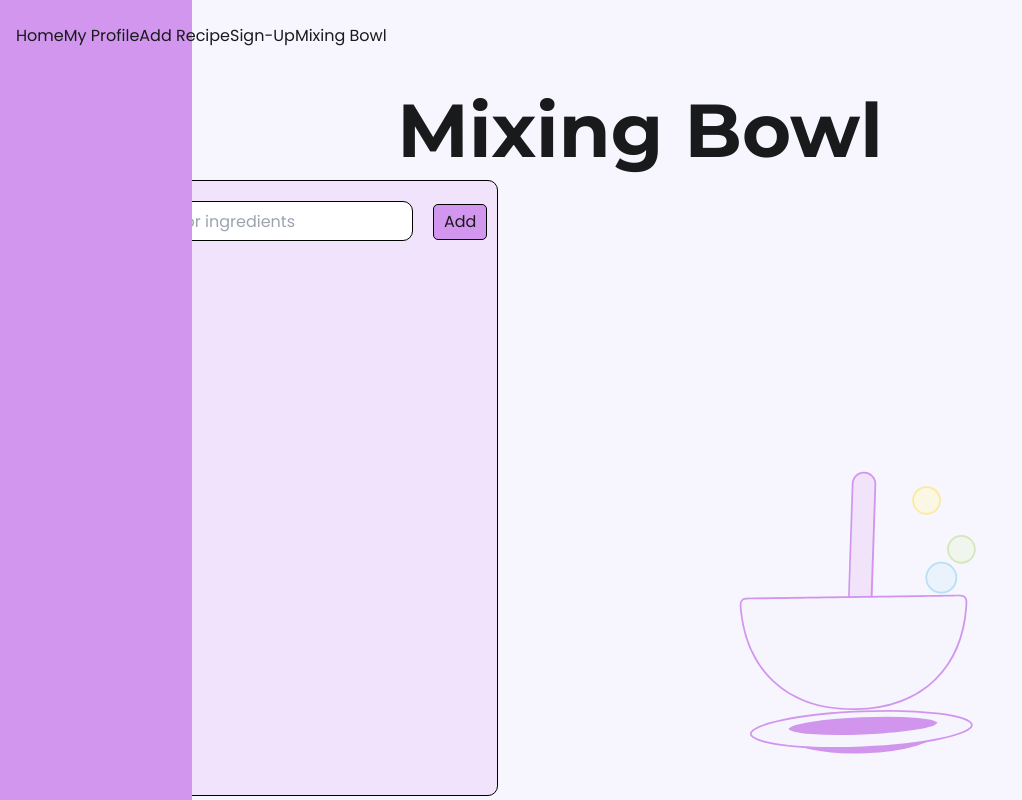
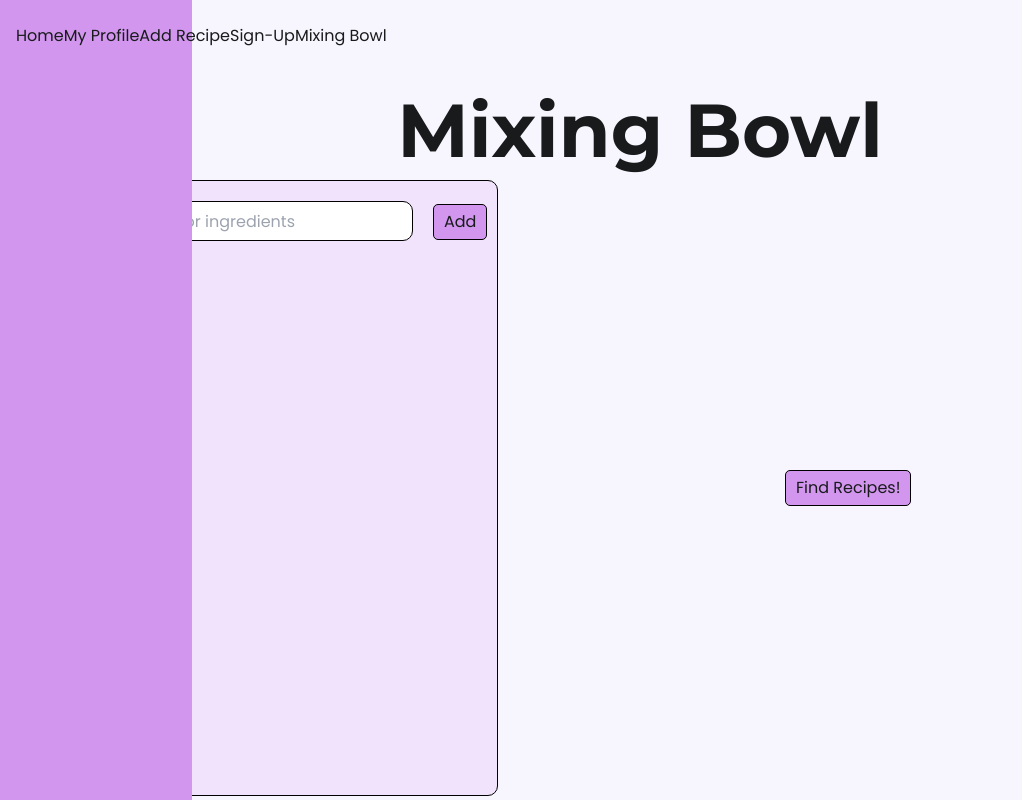
Before and after one commit to SmithNJ13/yao42_frontend, a React (Vite) app: page /mixingbowl in a window 1280 px wide. Shown: the top 800 px of the page, without its empty margins (0-1022 px from the left). Built offline with nearby package versions, Linux system fonts and the light colour scheme.

Commit message:
instead of loading, show animation

```diff
--- a/src/pages/MixingBowl/index.jsx
+++ b/src/pages/MixingBowl/index.jsx
@@ -111,16 +111,18 @@ const MixingBowl = () => {
             />
           </div>
           <div className="right-column">
-          <Lottie onComplete={() => {
-            }} animationData={animationData} className='tw-w-full tw-h-full tw-object-cover tw-relative tw-pt-11'/>
+            {loading ? (
+              <Lottie animationData={animationData} />
+            ) : (
               <button
                 onClick={handleMixMeClick}
                 className="mix-button"
                 disabled={loading}
               >
-              {loading ? 'Loading...' : 'Find Recipes!'}
+                Find Recipes!
               </button>
-            {showRecipes && <RecipeList recipes={recipes} />}
+            )}
+            {showRecipes && !loading && <RecipeList recipes={recipes} />}
           </div>
         </div>
       </div>
```
Lines whose indentation alone changed are shown as unchanged.
